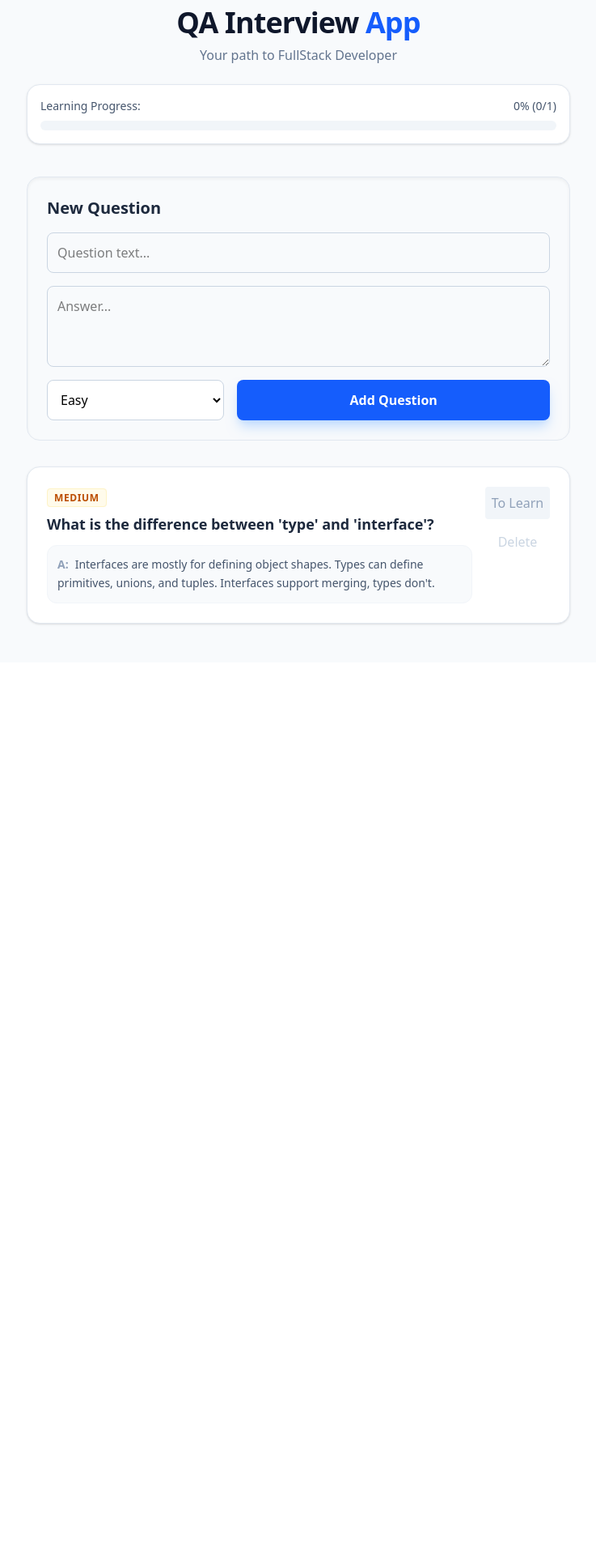
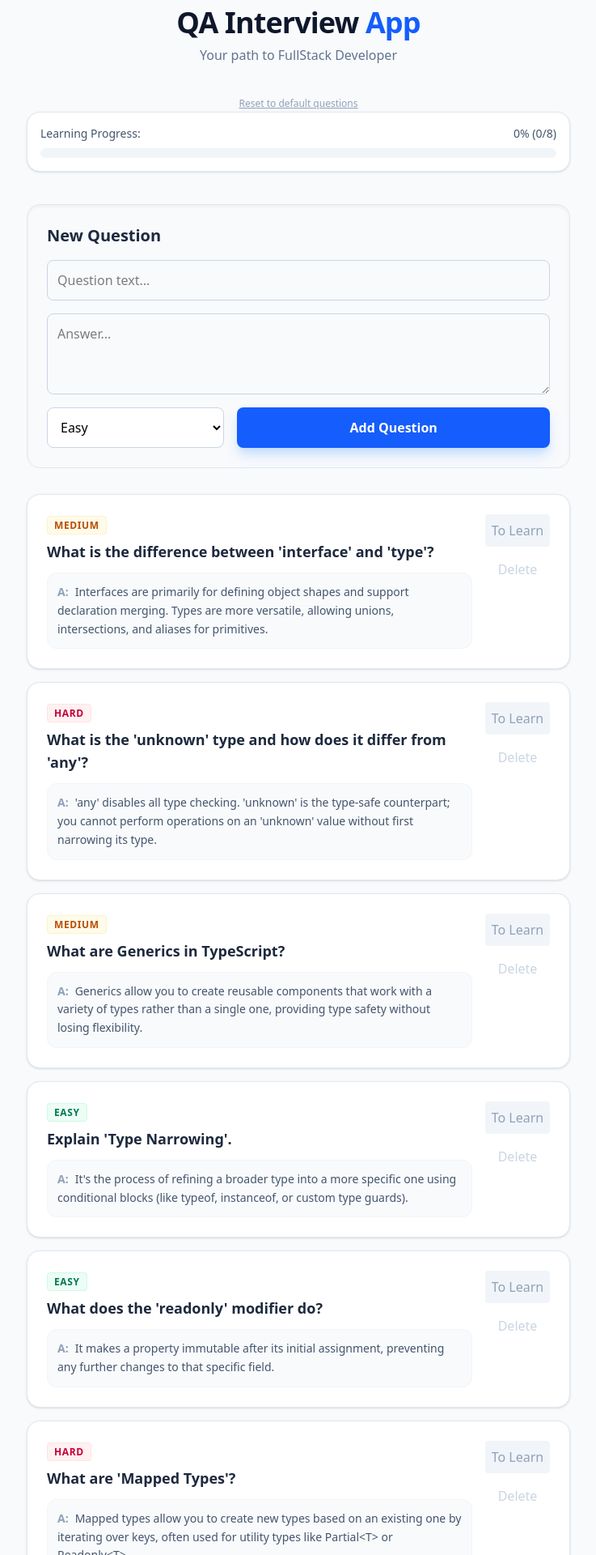
Before and after one commit to ileegant/interview-app, a React (Vite) app: page / in a window 1280 px wide. Shown: the part 40-1960 px from the top of the page at 81% size, without its empty margins (271-1008 px from the left). Before the commit the page ends 858 px from the top, so only its background shows below. Built offline with nearby package versions, Linux system fonts and the light colour scheme.

Commit message:
feat: populate seed file with questions and add resetSeed functionality

```diff
--- a/src/App.tsx
+++ b/src/App.tsx
@@ -37,6 +37,16 @@ function App() {
     }
   };
 
+  const resetToSeed = () => {
+    if (
+      window.confirm(
+        "Reset all questions to default? Your current progress will be lost."
+      )
+    ) {
+      setQuestions(initialQuestions);
+    }
+  };
+
   return (
     <div className="min-h-screen bg-slate-50 py-12 px-4">
       <div className="max-w-2xl mx-auto">
@@ -47,6 +57,12 @@ function App() {
           <p className="text-slate-500 mb-6">
             Your path to FullStack Developer
           </p>
+          <button
+            onClick={resetToSeed}
+            className="text-xs text-slate-400 hover:text-slate-600 underline mt-4"
+          >
+            Reset to default questions
+          </button>
 
           <div className="bg-white p-4 rounded-2xl shadow-sm border border-slate-200">
             <div className="flex justify-between mb-2 text-sm font-medium text-slate-600">
--- a/src/data/seed.ts
+++ b/src/data/seed.ts
@@ -3,9 +3,65 @@ import type { IQuestion } from "../types";
 export const initialQuestions: IQuestion[] = [
   {
     id: crypto.randomUUID(),
-    question: "What is the difference between 'type' and 'interface'?",
+    question: "What is the difference between 'interface' and 'type'?",
     answer:
-      "Interfaces are mostly for defining object shapes. Types can define primitives, unions, and tuples. Interfaces support merging, types don't.",
+      "Interfaces are primarily for defining object shapes and support declaration merging. Types are more versatile, allowing unions, intersections, and aliases for primitives.",
+    difficulty: "medium",
+    isLearned: false,
+  },
+  {
+    id: crypto.randomUUID(),
+    question: "What is the 'unknown' type and how does it differ from 'any'?",
+    answer:
+      "'any' disables all type checking. 'unknown' is the type-safe counterpart; you cannot perform operations on an 'unknown' value without first narrowing its type.",
+    difficulty: "hard",
+    isLearned: false,
+  },
+  {
+    id: crypto.randomUUID(),
+    question: "What are Generics in TypeScript?",
+    answer:
+      "Generics allow you to create reusable components that work with a variety of types rather than a single one, providing type safety without losing flexibility.",
+    difficulty: "medium",
+    isLearned: false,
+  },
+  {
+    id: crypto.randomUUID(),
+    question: "Explain 'Type Narrowing'.",
+    answer:
+      "It's the process of refining a broader type into a more specific one using conditional blocks (like typeof, instanceof, or custom type guards).",
+    difficulty: "easy",
+    isLearned: false,
+  },
+  {
+    id: crypto.randomUUID(),
+    question: "What does the 'readonly' modifier do?",
+    answer:
+      "It makes a property immutable after its initial assignment, preventing any further changes to that specific field.",
+    difficulty: "easy",
+    isLearned: false,
+  },
+  {
+    id: crypto.randomUUID(),
+    question: "What are 'Mapped Types'?",
+    answer:
+      "Mapped types allow you to create new types based on an existing one by iterating over keys, often used for utility types like Partial<T> or Readonly<T>.",
+    difficulty: "hard",
+    isLearned: false,
+  },
+  {
+    id: crypto.randomUUID(),
+    question: "What is a 'Tuple' in TypeScript?",
+    answer:
+      "A tuple is an array with a fixed number of elements where each element has a specifically defined type and order.",
+    difficulty: "easy",
+    isLearned: false,
+  },
+  {
+    id: crypto.randomUUID(),
+    question: "What is the 'keyof' operator?",
+    answer:
+      "The 'keyof' operator takes an object type and produces a string or numeric literal union of its keys.",
     difficulty: "medium",
     isLearned: false,
   },
```
